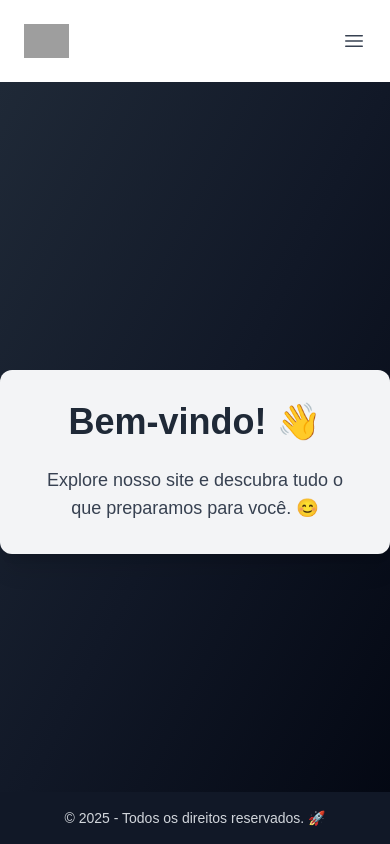
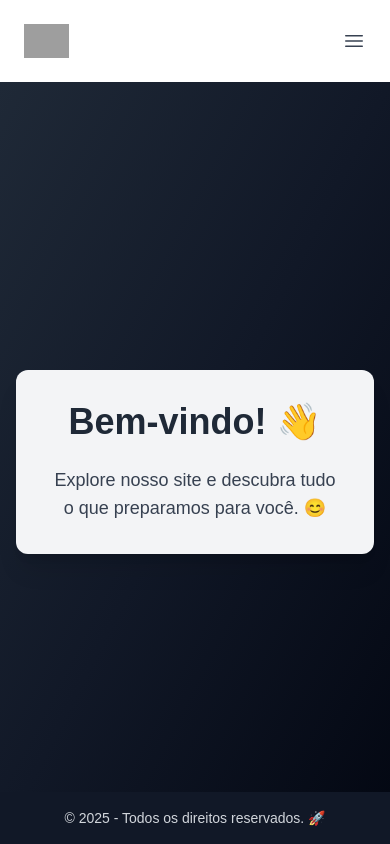
Before and after one commit to AlaskaWebsites/app-desafio-frontend-kria-tecnologia, a Next.js app: page / in a window 390 px wide. Built offline with nearby package versions, Linux system fonts and the light colour scheme; grey boxes are pictures that could not be loaded.

Commit message:
Subindo att

```diff
--- a/src/app/page.tsx
+++ b/src/app/page.tsx
@@ -1,7 +1,7 @@
 const Home = () => {
   return (
     <div className="flex items-center justify-center min-h-[90vh] bg-gradient-to-br from-gray-800 via-gray-900 to-gray-950">
-      <div className="text-center p-8 bg-gray-100 shadow-xl rounded-xl max-w-lg">
+      <div className="text-center p-8 bg-gray-100 shadow-xl rounded-xl max-w-lg mx-4 sm:mx-auto">
         <h1 className="text-4xl font-bold text-gray-800 mb-6">Bem-vindo! 👋</h1>
         <p className="text-lg text-gray-700">
           Explore nosso site e descubra tudo o que preparamos para você. 😊
```
